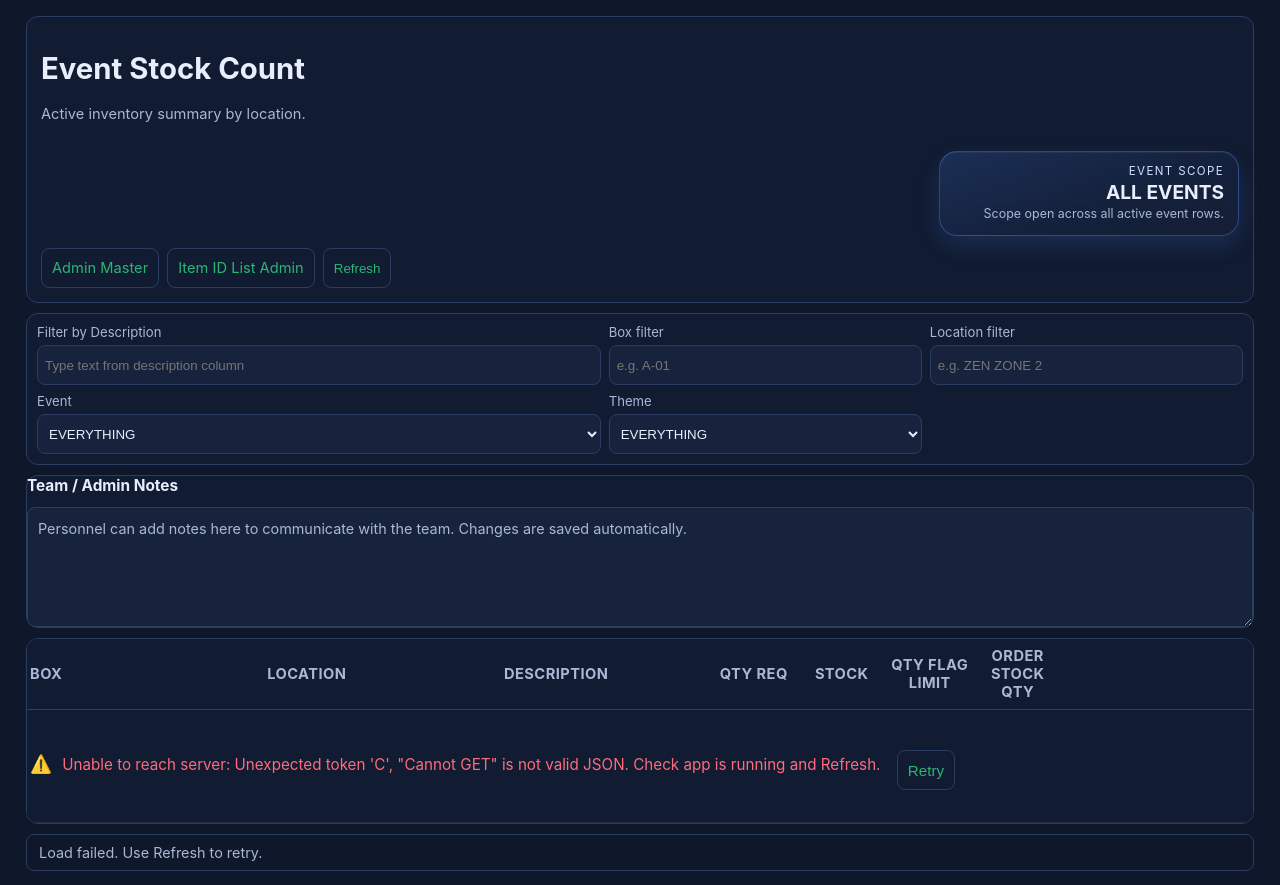
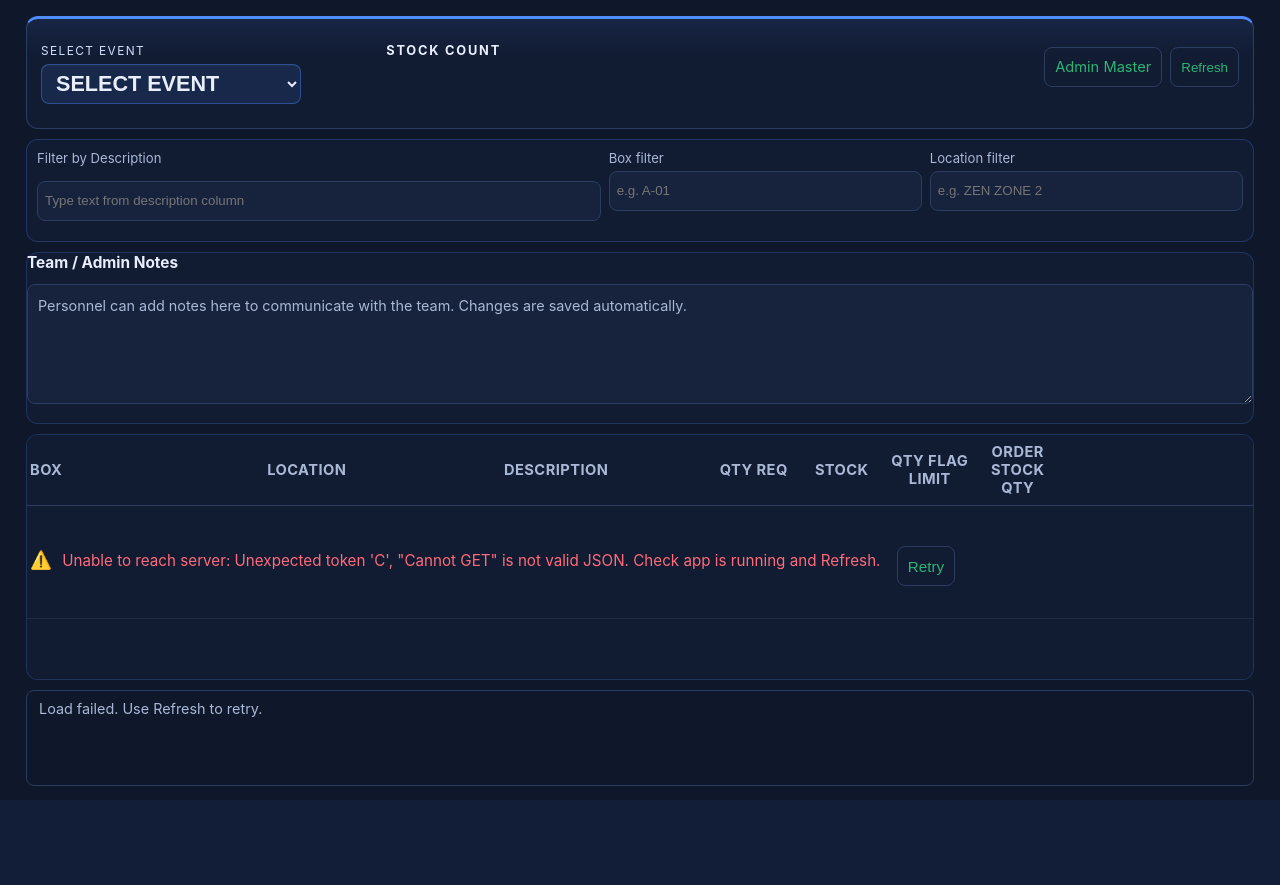
Before and after one commit to IntuitiveCreations2705/REAL-ED-INVENTORY-main-2, a Python web app: template inventory_app/ui/templates/event_stock_count.html in a window 1280 px wide. After the commit the page ends 800 px from the top, so only its background shows below. Run offline with Jinja, Linux system fonts and the light colour scheme; the template is opened without the code that fills it, so the values that code supplies are empty.

Commit message:
STOCK COUNT UI VIEW NAV LAYOUT

```diff
--- a/inventory_app/ui/static/admin_theme.css
+++ b/inventory_app/ui/static/admin_theme.css
@@ -238,6 +238,81 @@ body {
   max-width: 34ch;
 }
 
+.stock-count-header {
+  display: grid;
+  grid-template-columns: 1fr auto;
+  align-items: center;
+  gap: 16px;
+  border-top: 3px solid var(--event-accent);
+  background:
+    linear-gradient(180deg,
+      rgb(var(--event-accent-rgb) / 0.12),
+      rgb(var(--event-accent-rgb) / 0.04) 34%,
+      var(--surface) 100%);
+}
+
+.stock-count-col-left {
+  display: grid;
+  gap: 6px;
+  justify-items: start;
+  align-content: center;
+  width: min(100%, 460px);
+}
+
+.stock-count-label-row {
+  width: 100%;
+  display: grid;
+  grid-template-columns: 1fr auto;
+  align-items: end;
+  gap: 10px;
+}
+
+.stock-count-title-label {
+  font-size: 0.74rem;
+  letter-spacing: 0.12em;
+  text-transform: uppercase;
+  color: var(--event-accent-soft);
+}
+
+.stock-count-ui-title {
+  font-size: 0.8rem;
+  letter-spacing: 0.14em;
+  text-transform: uppercase;
+  font-weight: 700;
+  color: var(--text-dim);
+  text-align: right;
+  white-space: nowrap;
+}
+
+.stock-count-event-select {
+  min-width: min(100%, 260px);
+  font-size: clamp(1rem, 2.4vw, 1.35rem);
+  font-weight: 600;
+  padding: 0 14px 0 10px;
+  height: auto;
+  min-height: var(--touch-target);
+  line-height: 1.4;
+  border-color: rgb(var(--event-accent-rgb) / 0.4);
+  background: rgb(var(--event-accent-rgb) / 0.12);
+  box-shadow: inset 0 1px 0 rgb(255 255 255 / 0.04);
+}
+
+.stock-count-col-right {
+  display: flex;
+  flex-direction: column;
+  align-items: flex-end;
+  gap: 8px;
+}
+
+.stock-count-controls {
+  border-color: rgb(var(--event-accent-rgb) / 0.26);
+}
+
+.stock-count-shell .notes-container,
+.stock-count-shell .table-wrap {
+  border-color: rgb(var(--event-accent-rgb) / 0.22);
+}
+
 .header-actions {
   display: flex;
   gap: 8px;
--- a/inventory_app/ui/static/event_stock_count.js
+++ b/inventory_app/ui/static/event_stock_count.js
@@ -10,7 +10,6 @@ const state = {
   knownBoxes: [],
   knownLocations: [],
   events: [],
-  themes: [],
   stockNullNormalizedCount: 0,
 };
 
@@ -33,11 +32,8 @@ const els = {
   locationFilter: document.getElementById('location-filter'),
   locationFilterOptions: document.getElementById('location-filter-options'),
   eventFilter: document.getElementById('event-filter'),
-  themeFilter: document.getElementById('theme-filter'),
   progressCounter: document.getElementById('progress-counter'),
   teamAdminNotesInput: document.getElementById('team-admin-notes-input'),
-  eventBeaconName: document.getElementById('event-beacon-name'),
-  eventBeaconMeta: document.getElementById('event-beacon-meta'),
 };
 
 init();
@@ -45,7 +41,6 @@ init();
 async function init() {
   wireEvents();
   await loadEvents();
-  await loadThemes();
   await loadRows();
   await loadTeamAdminNotes();
 }
@@ -57,7 +52,6 @@ function wireEvents() {
     resetFilters();
     resetNotesPanel();
     await loadEvents();
-    await loadThemes();
     await loadRows();
     await loadTeamAdminNotes();
   });
@@ -92,11 +86,7 @@ function wireEvents() {
   });
   els.eventFilter.addEventListener('change', () => {
     if (guardDirtyRow('changing filters')) return;
-    renderEventBeacon();
-    applyFilters();
-  });
-  els.themeFilter.addEventListener('change', () => {
-    if (guardDirtyRow('changing filters')) return;
+    renderStockCountScope();
     applyFilters();
   });
 
@@ -157,7 +147,7 @@ function resetFilters() {
   if (els.searchDescription) els.searchDescription.value = '';
   if (els.boxFilter) els.boxFilter.value = '';
   if (els.locationFilter) els.locationFilter.value = '';
-  // eventFilter and themeFilter are intentionally preserved on refresh
+  // eventFilter intentionally preserved on refresh
 }
 
 function resetNotesPanel() {
@@ -169,7 +159,7 @@ async function loadEvents() {
     const res = await fetch('/api/events');
     state.events = (await res.json()) || [];
     populateEventFilter();
-    renderEventBeacon();
+    renderStockCountScope();
   } catch (err) {
     console.error('Error loading events:', err);
   }
@@ -181,77 +171,32 @@ function getSelectedEventDefinition() {
   return state.events.find((entry) => entry.event_name === selected) || null;
 }
 
-function renderEventBeacon() {
+function renderStockCountScope() {
   const selectedEvent = getSelectedEventDefinition();
   const accent = selectedEvent?.theme_accent_hex || DEFAULT_EVENT_ACCENT;
   applyEventTheme(accent);
-
-  if (!els.eventBeaconName || !els.eventBeaconMeta) return;
-
-  if (!selectedEvent) {
-    els.eventBeaconName.textContent = 'ALL EVENTS';
-    els.eventBeaconMeta.textContent = 'Scope open across all active event rows.';
-    return;
-  }
-
-  els.eventBeaconName.textContent = selectedEvent.event_name;
-  els.eventBeaconMeta.textContent = `Locked to ${summarizePipeTags(selectedEvent.tags)}`;
-}
-
-async function loadThemes() {
-  try {
-    const res = await fetch('/api/themes');
-    if (res.ok) {
-      state.themes = (await res.json()) || [];
-      populateThemeFilter();
-    }
-  } catch (err) {
-    // Themes endpoint not available yet
-    console.warn('Themes endpoint not available:', err);
-  }
 }
 
 function populateEventFilter() {
   if (!els.eventFilter) return;
   const previous = els.eventFilter.value;
 
-  const options = state.events.map((e) => {
+  const options = state.events
+    .filter((e) => String(e.event_name || '').trim() && e.event_name !== 'All')
+    .map((e) => {
     const opt = document.createElement('option');
     opt.value = e.event_name;
     opt.textContent = e.event_name;
     return opt;
     });
 
-  const existing = els.eventFilter.querySelectorAll('option:not([value=""])');
-  existing.forEach((opt) => opt.remove());
+  els.eventFilter.innerHTML = '<option value="">SELECT EVENT</option>';
 
   options.forEach((opt) => els.eventFilter.appendChild(opt));
 
   // Restore previous selection if it still exists in the refreshed list
-  if (previous && state.events.some((e) => e.event_name === previous)) {
+  if (previous && state.events.some((e) => e.event_name === previous && e.event_name !== 'All')) {
     els.eventFilter.value = previous;
-  }
-}
-
-function populateThemeFilter() {
-  if (!els.themeFilter) return;
-  const previous = els.themeFilter.value;
-
-  const options = state.themes.map((t) => {
-    const opt = document.createElement('option');
-    opt.value = t.theme_name;
-    opt.textContent = t.theme_name;
-    return opt;
-  });
-
-  const existing = els.themeFilter.querySelectorAll('option:not([value=""])');
-  existing.forEach((opt) => opt.remove());
-
-  options.forEach((opt) => els.themeFilter.appendChild(opt));
-
-  // Restore previous selection if it still exists in the refreshed list
-  if (previous && state.themes.some((t) => t.theme_name === previous)) {
-    els.themeFilter.value = previous;
   }
 }
 
@@ -296,23 +241,25 @@ function applyFilters() {
   const box = normalizeBoxValue(els.boxFilter.value || '');
   const boxKey = canonicalBoxKey(box);
   const location = (els.locationFilter.value || '').trim().toUpperCase();
-  const event = els.eventFilter.value;
-  const theme = els.themeFilter.value;
-  const selectedEvent = state.events.find((entry) => entry.event_name === event);
+  const selectedEvent = getSelectedEventDefinition();
   const selectedEventTags = selectedEvent ? parsePipeTags(selectedEvent.tags) : [];
+
+  if (!selectedEvent) {
+    state.filteredRows = [];
+    updateProgress();
+    renderRows();
+    return;
+  }
 
   state.filteredRows = state.rows.filter((r) => {
     if (desc && !(r.description || '').toLowerCase().includes(desc)) return false;
     if (boxKey && canonicalBoxKey(r.box_number) !== boxKey) return false;
     if (location && (r.storage_location || '').trim().toUpperCase() !== location) return false;
-    if (event && event !== 'All') {
     const rowTags = parsePipeTags(r.event_tags);
     const matchesEvent = selectedEventTags.length
       ? selectedEventTags.some((tag) => rowTags.includes(tag))
       : false;
     if (!matchesEvent) return false;
-    }
-    if (theme && r.theme_name !== theme) return false;
     return true;
   });
 
@@ -401,12 +348,16 @@ function renderRows() {
   }
 
   if (!state.filteredRows.length) {
+    if (!getSelectedEventDefinition()) {
+      setTableState('empty', 'Select Event to begin stock count.');
+      return;
+    }
+
     const hasFilters = [
       els.searchDescription?.value,
       els.boxFilter?.value,
       els.locationFilter?.value,
       els.eventFilter?.value,
-      els.themeFilter?.value,
     ].some((v) => (v || '').trim());
     const msg = hasFilters
       ? 'No active rows match the current filters. Try clearing filters or selecting a different event.'
@@ -678,6 +629,10 @@ function syncDirtyUi() {
 
 function updateProgress() {
   if (!els.progressCounter) return;
+  if (!getSelectedEventDefinition()) {
+    els.progressCounter.textContent = 'Select Event to begin';
+    return;
+  }
   els.progressCounter.textContent = `Showing ${state.filteredRows.length} of ${state.rows.length}`;
 }
 
--- a/inventory_app/ui/templates/event_stock_count.html
+++ b/inventory_app/ui/templates/event_stock_count.html
@@ -11,29 +11,27 @@
 <body>
   <main class="app-shell stock-count-shell">
     <div class="sticky-tools">
-      <header class="card header">
-        <div class="header-copy">
-          <h1>Event Stock Count</h1>
-          <p>Active inventory summary by location.</p>
-          <!-- [ PHASE 2 RESERVED ] Satellite sync status indicator will be inserted here -->
-          <!-- Use this space for: Last sync time, pending changes count, pull/push button -->
+      <header class="card header stock-count-header">
+        <div class="stock-count-col-left">
+          <div class="stock-count-label-row">
+            <label for="event-filter" class="stock-count-title-label">Select Event</label>
+            <span class="stock-count-ui-title">STOCK COUNT</span>
+          </div>
+          <select id="event-filter" class="stock-count-event-select">
+            <option value="">SELECT EVENT</option>
+          </select>
         </div>
-        <div class="header-summary">
+
+        <div class="stock-count-col-right">
           <div id="progress-counter" class="progress-counter"></div>
-          <aside id="event-beacon" class="event-beacon" aria-live="polite">
-            <span class="event-beacon-label">Event Scope</span>
-            <strong id="event-beacon-name">ALL EVENTS</strong>
-            <span id="event-beacon-meta" class="event-beacon-meta">Scope open across all active event rows.</span>
-          </aside>
-        </div>
-        <div class="header-actions">
-          <a class="btn secondary btn-link" href="{{ url_for('index') }}">Admin Master</a>
-          <a class="btn secondary btn-link" href="{{ url_for('item_list_page') }}">Item ID List Admin</a>
-          <button id="refresh-btn" class="btn secondary">Refresh</button>
+          <div class="header-actions">
+            <a class="btn secondary btn-link" href="{{ url_for('index') }}">Admin Master</a>
+            <button id="refresh-btn" class="btn secondary">Refresh</button>
+          </div>
         </div>
       </header>
 
-      <section class="card controls">
+      <section class="card controls stock-count-controls">
         <div class="control">
           <label for="search-description">Filter by Description</label>
           <input id="search-description" type="text" placeholder="Type text from description column" />
@@ -47,20 +45,6 @@
         <div class="control small">
           <label for="location-filter">Location filter</label>
           <input id="location-filter" type="text" list="location-filter-options" placeholder="e.g. ZEN ZONE 2" />
-        </div>
-
-        <div class="control small">
-          <label for="event-filter">Event</label>
-          <select id="event-filter">
-            <option value="">EVERYTHING</option>
-          </select>
-        </div>
-
-        <div class="control small">
-          <label for="theme-filter">Theme</label>
-          <select id="theme-filter">
-            <option value="">EVERYTHING</option>
-          </select>
         </div>
       </section>
 
```
Also changed, not shown: other parts of inventory_app/ui/static/admin_theme.css (+44 -1 lines). Lines whose indentation alone changed are shown as unchanged.
